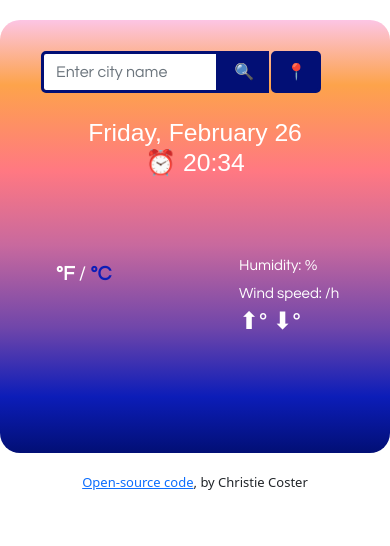
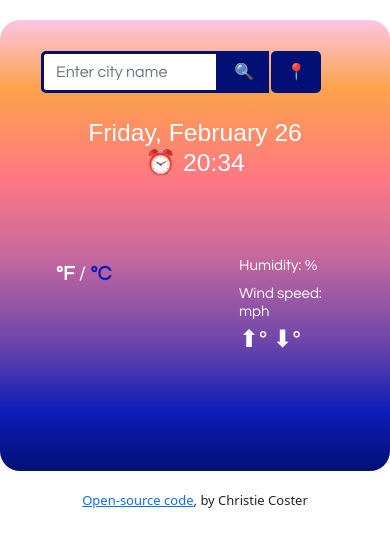
Before and after one commit to Christie-Coster/christies-weather-app, a plain HTML site: page index.html in a window 390 px wide. Both pictures are taken after a click on the link "ºF". Drawn offline with nearby package versions, Linux system fonts and the light colour scheme; no server answers; a web font is replaced by a local one.

Commit message:
updated wind speed units on toggle

```diff
--- a/index.html
+++ b/index.html
@@ -66,7 +66,7 @@
                             <li id="current-weather"></li>
                         </strong>
                         <li class="humidity">Humidity: <span id="current-humidity"></span>%</li>
-                        <li class="wind">Wind speed: <span id="current-speed"></span> /h</li>
+                        <li class="wind">Wind speed: <span id="current-speed"></span> <span id= "speed-units">mph</span></li>
                         <li class="highLow">⬆<span id=current-high></span>º ⬇<span id=current-low></span>º</li>
                     </ul>
                 </div>
--- a/src/script.js
+++ b/src/script.js
@@ -167,8 +167,12 @@ function handlePosition(event) {
 function convertToFahrenheit(unit) {
   let apiKey = "f78eec04b621104e9165191859d3da15";
   let apiUrl = `https://api.openweathermap.org/data/2.5/weather?q=${city}&APPID=${apiKey}&units=${unit}`;
+  let speedUnits = document.querySelector ("#speed-units");
+  speedUnits.innerHTML = "mph"
+
   let convertTempFahrenheit = document.querySelector("#current-temp");
   convertTempFahrenheit.classList.add("fahrenheit");
+
   axios.get(`${apiUrl}`).then(getEmoji);
   axios.get(apiUrl).then(displayWeather);
 
@@ -184,6 +188,10 @@ function checkCurrentFTemp(event) {
 function convertToCelsius(unit) {
   let apiKey = "f78eec04b621104e9165191859d3da15";
   let apiUrl = `https://api.openweathermap.org/data/2.5/weather?q=${city}&APPID=${apiKey}&units=${unit}`;
+
+  let speedUnits = document.querySelector ("#speed-units");
+  speedUnits.innerHTML = "m/sec"
+
   let convertTempCelsius = document.querySelector("#current-temp");
   convertTempCelsius.classList.add("celsius");
   convertTempCelsius.classList.remove("fahrenheit");
```
